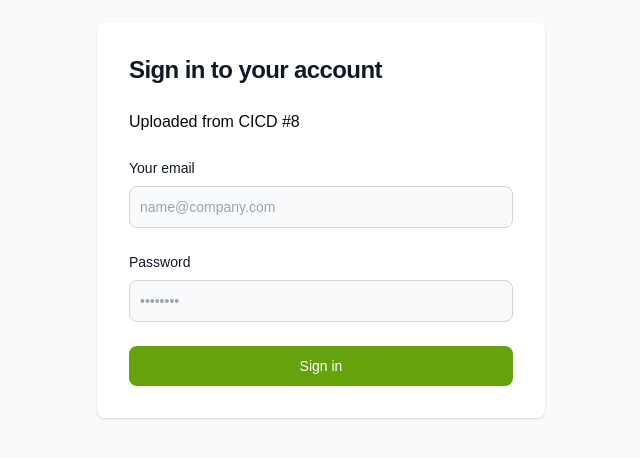
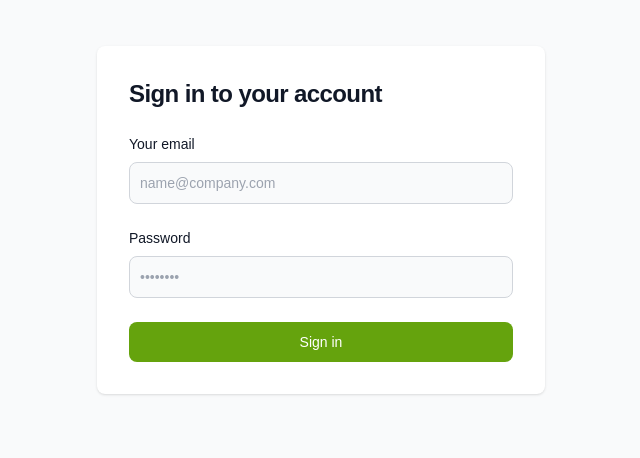
Before and after one commit to FahadHassan100/tokenSys, a Next.js app: page /tokensys/login in a window 1280 px wide. Shown: the part 180-638 px from the top of the page, without its empty margins (319-959 px from the left). Built offline with nearby package versions, Linux system fonts and the light colour scheme.

Commit message:
deployed successfully with CICD

```diff
--- a/app/login/page.tsx
+++ b/app/login/page.tsx
@@ -9,7 +9,6 @@ const LoginPage = () => {
             <h1 className="text-xl font-bold leading-tight tracking-tight text-gray-900 md:text-2xl dark:text-white">
               Sign in to your account
             </h1>
-            <h3>Uploaded from CICD #8</h3>
             <form className="space-y-4 md:space-y-6" action={authentication}>
               <div>
                 <label
```
